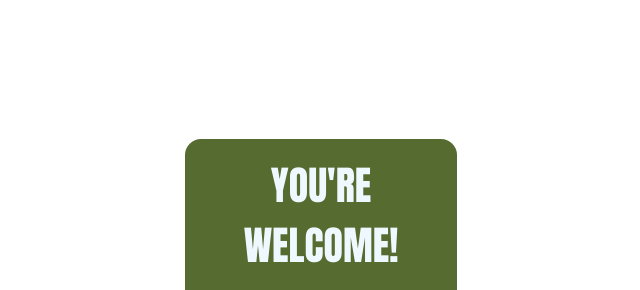
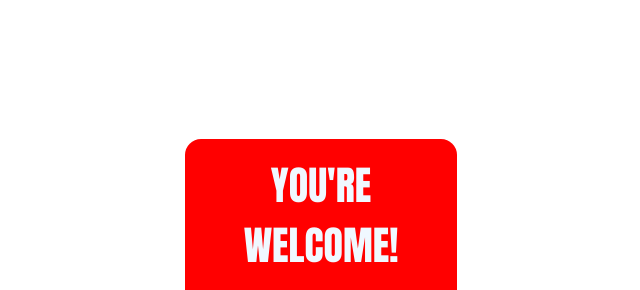
Before and after one commit to regis-mucyo/Gate-2-CSS-Cloning, a plain HTML site: page index.html in a window 1280 px wide. Shown: the part 141-431 px from the top of the page, without its empty margins (463-1103 px from the left). Drawn offline with Linux system fonts and the light colour scheme.

Commit message:
update styles of background container to red

```diff
--- a/style.css
+++ b/style.css
@@ -46,7 +46,7 @@ h1:hover {
 .container {
   position: relative;
   border: 1px solid black;
-  background-color: darkolivegreen;
+  background-color: rgb(255, 0, 0);
   width: 15rem;
   border-radius: 1rem;
   padding: 1rem;
```
